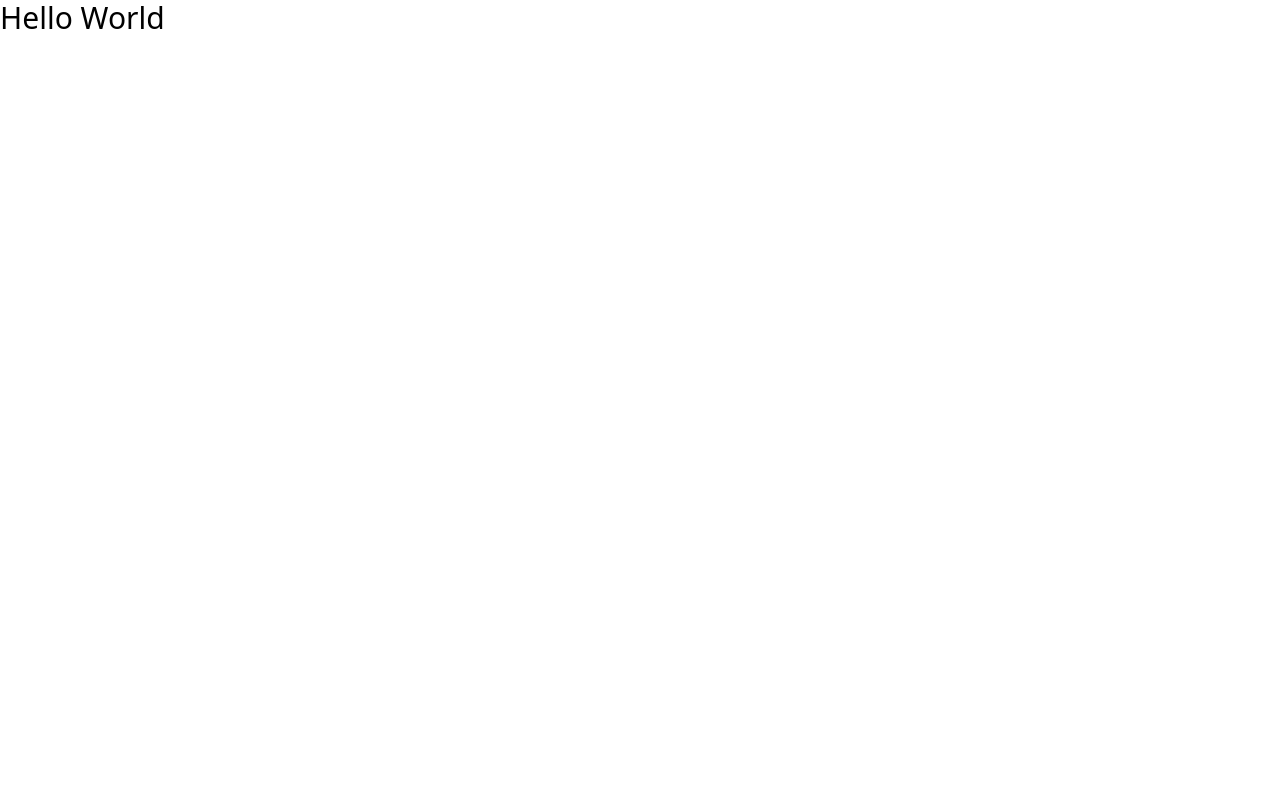
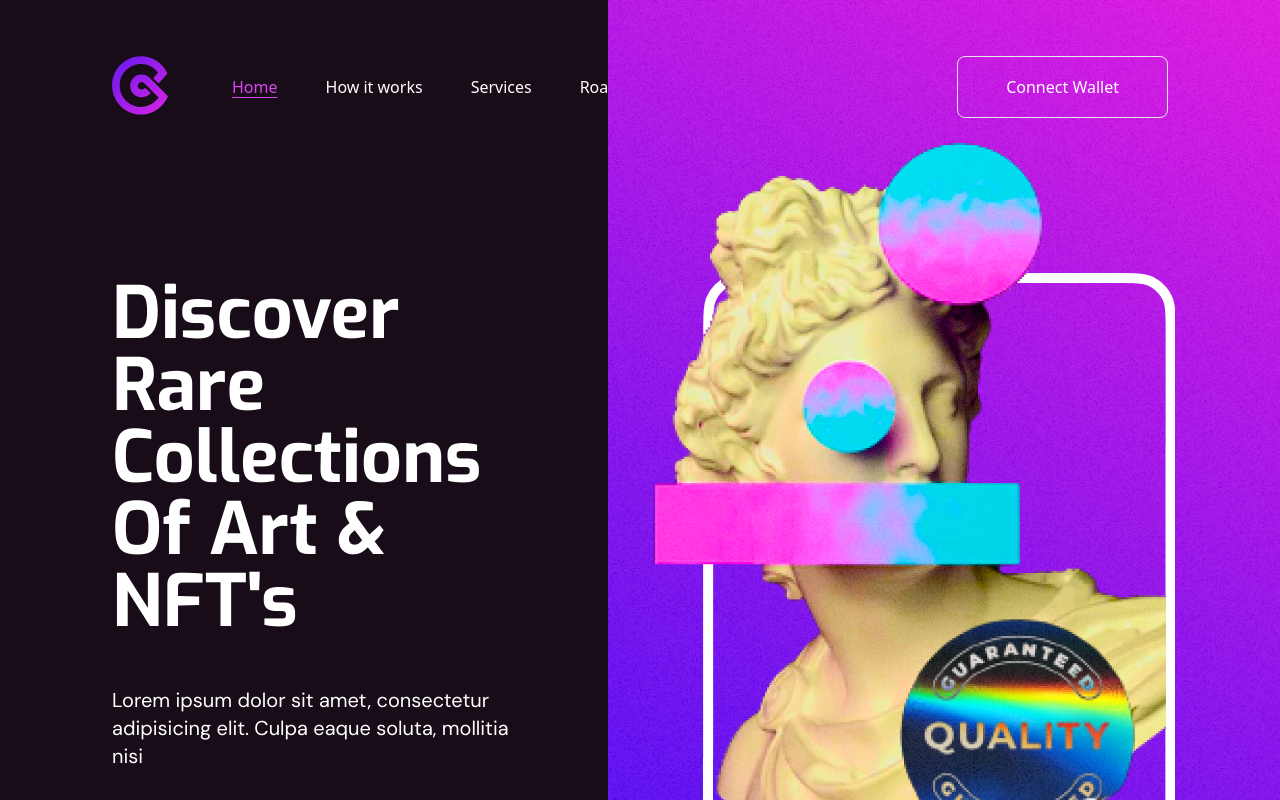
Before and after one commit to daft2/nft-landing-page, a React (Create React App) app: page / in a window 1280 px wide. Shown: the top 800 px of the page. Built offline with nearby package versions, Linux system fonts and the light colour scheme.

Commit message:
feat: [WIP]index with hero and navbar

```diff
--- a/src/App.tsx
+++ b/src/App.tsx
@@ -1,9 +1,12 @@
-import React from 'react';
+import React from "react";
+import HeroSection from "./components/hero-section/HeroSection";
+import Navbar from "./components/navbar/Navbar";
 
 function App() {
   return (
-    <div className="App">
-      <h1 className='text-3xl'>Hello World</h1>
+    <div className="text-white bg-theme py-8 px-12 lg:px-28 lg:py-14 z-20">
+      <Navbar />
+      <HeroSection />
     </div>
   );
 }
```
